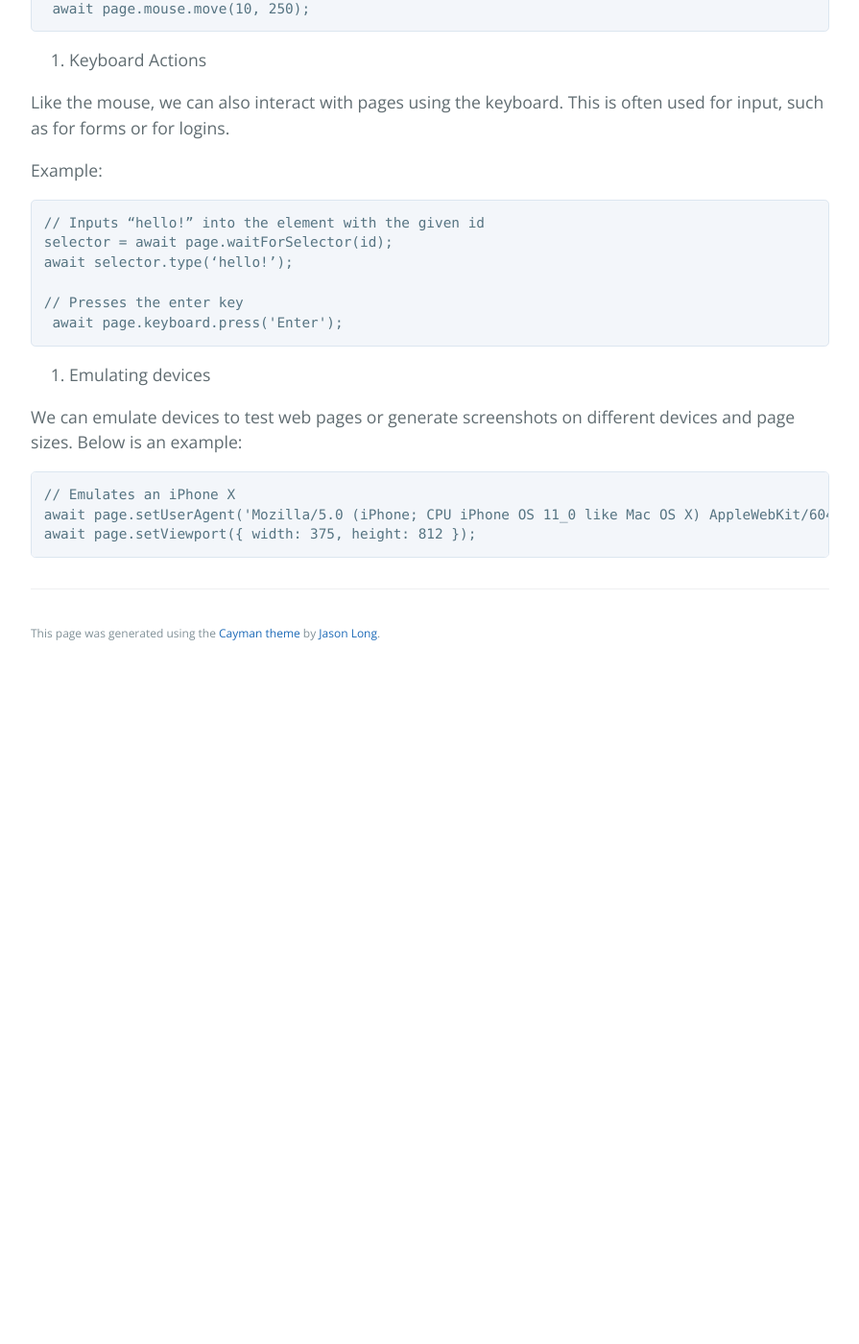
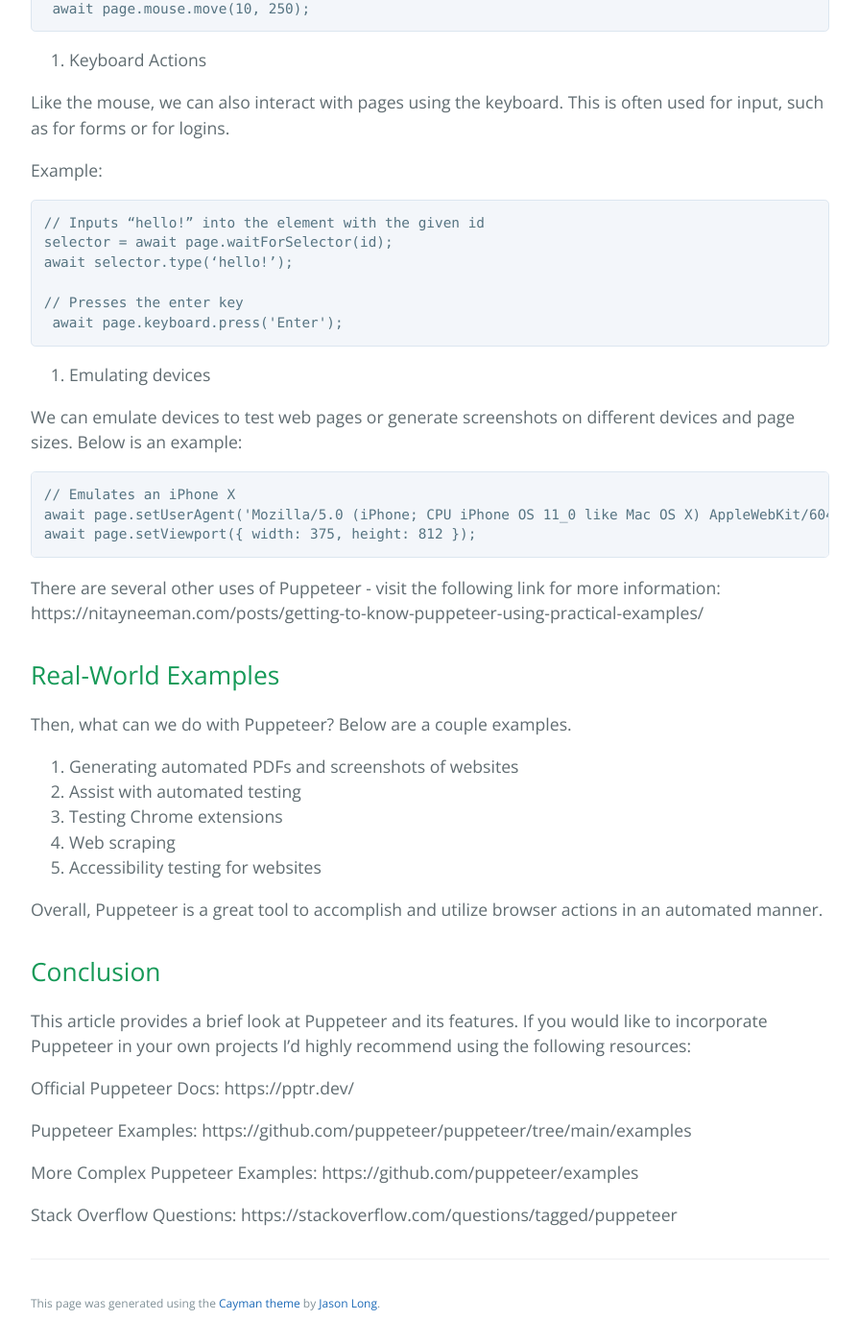
Before and after one commit to learning-software-engineering/learning-software-engineering.github.io, a Jekyll site: the page built from Topics/Tech_Stacks/Puppeteer.md, in a window 1280 px wide and 1400 px high, scrolled down 2744 px. Shown: the whole window at 96% size, without its empty margins (192-1087 px from the left). Built offline with Jekyll 4.4.1, drawn with Linux system fonts in a browser that asks for light colours; our own code applies the rules of GitHub Pages for plain Markdown files; before the commit the page ends 3446 px from its top, so only the background shows below that.

Commit message:
Added links, real world examples, and a conclusion

````diff
--- a/Topics/Tech_Stacks/Puppeteer.md
+++ b/Topics/Tech_Stacks/Puppeteer.md
@@ -120,3 +120,29 @@
 await page.setUserAgent('Mozilla/5.0 (iPhone; CPU iPhone OS 11_0 like Mac OS X) AppleWebKit/604.1.38 (KHTML, like Gecko) Version/11.0 Mobile/15A372 Safari/604.1');
 await page.setViewport({ width: 375, height: 812 });
 ```
+
+There are several other uses of Puppeteer - visit the following link for more information: https://nitayneeman.com/posts/getting-to-know-puppeteer-using-practical-examples/
+
+## Real-World Examples
+
+Then, what can we do with Puppeteer? Below are a couple examples.
+
+1. Generating automated PDFs and screenshots of websites
+2. Assist with automated testing
+3. Testing Chrome extensions
+4. Web scraping
+5. Accessibility testing for websites
+
+Overall, Puppeteer is a great tool to accomplish and utilize browser actions in an automated manner.
+
+## Conclusion
+
+This article provides a brief look at Puppeteer and its features. If you would like to incorporate Puppeteer in your own projects I'd highly recommend using the following resources:
+
+Official Puppeteer Docs: https://pptr.dev/
+
+Puppeteer Examples: https://github.com/puppeteer/puppeteer/tree/main/examples
+
+More Complex Puppeteer Examples: https://github.com/puppeteer/examples
+
+Stack Overflow Questions: https://stackoverflow.com/questions/tagged/puppeteer
````
